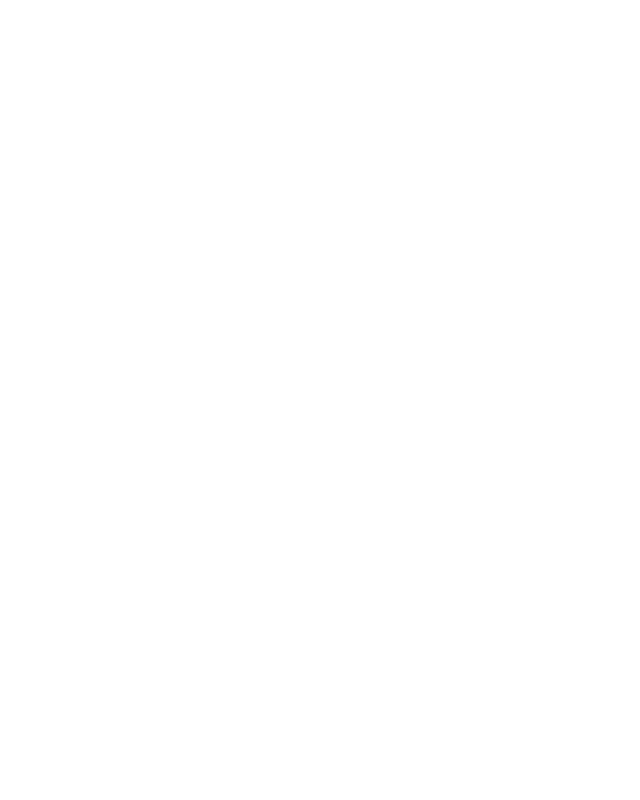
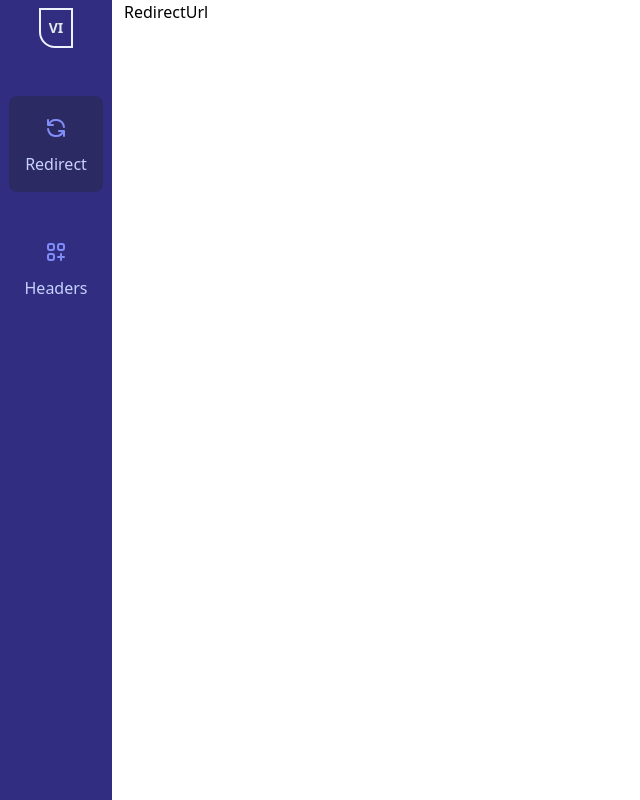
Before and after one commit to shanmugharajk/vue-interceptor, a Vue app: page / in a window 1280 px wide. Before the commit this address had no page. Shown: the whole page, without its empty margins (0-640 px from the left). Built offline with nearby package versions, Linux system fonts and the light colour scheme.

Commit message:
feat(options-ui): sidebar selected menu update

```diff
--- a/public/index.html
+++ /dev/null
@@ -1,17 +0,0 @@
-<!DOCTYPE html>
-<html lang="">
-  <head>
-    <meta charset="utf-8">
-    <meta http-equiv="X-UA-Compatible" content="IE=edge">
-    <meta name="viewport" content="width=device-width,initial-scale=1.0">
-    <link rel="icon" href="<%= BASE_URL %>favicon.ico">
-    <title><%= htmlWebpackPlugin.options.title %></title>
-  </head>
-  <body>
-    <noscript>
-      <strong>We're sorry but <%= htmlWebpackPlugin.options.title %> doesn't work properly without JavaScript enabled. Please enable it to continue.</strong>
-    </noscript>
-    <div id="app"></div>
-    <!-- built files will be auto injected -->
-  </body>
-</html>
--- a/src/components/Sidebar.vue
+++ b/src/components/Sidebar.vue
@@ -1,13 +1,23 @@
 <template>
   <section class="w-28 min-h-screen text-center text-gray-200 bg-indigo-900">
     <logo class="mb-8" />
-
-    <button class="btn btn-icon" @click="updateView('redirect-url')">
+    <button
+      class="btn btn-icon"
+      :class="{
+        'bg-hover':
+          currentRoute.path == '/redirect-url' || currentRoute.path == '/',
+      }"
+      @click="updateView('redirect-url')"
+    >
       <refresh-icon class="text-indigo-400" />
       <span class="text-indigo-200 mb-2">Redirect</span>
     </button>
 
-    <button class="btn btn-icon" @click="updateView('modify-headers')">
+    <button
+      class="btn btn-icon"
+      :class="{ 'bg-hover': currentRoute.path == '/modify-headers' }"
+      @click="updateView('modify-headers')"
+    >
       <view-grid-icon class="text-indigo-400" />
       <span class="text-indigo-200 mb-2">Headers</span>
     </button>
@@ -31,11 +41,12 @@
     const router = useRouter();
 
     function updateView(viewName: string) {
-      router.push(viewName);
+      router.push(`options.html/${viewName}`);
     }
 
     return {
       updateView,
+      currentRoute: router.currentRoute,
     };
   },
 });
--- a/src/home/Home.vue
+++ /dev/null
@@ -1,17 +0,0 @@
-<template>
-  <div>
-    <sidebar />
-  </div>
-</template>
-
-<script lang="ts">
-import { defineComponent } from "vue";
-import Sidebar from "@/components/Sidebar.vue";
-
-export default defineComponent({
-  components: {
-    Sidebar,
-  },
-  name: "Home",
-});
-</script>
--- a/src/options/App.vue
+++ b/src/options/App.vue
@@ -1,3 +1,19 @@
 <template>
-  <router-view></router-view>
+  <div class="flex">
+    <sidebar />
+    <div class="ml-3">
+      <router-view></router-view>
+    </div>
+  </div>
 </template>
+
+<script lang="ts">
+import { defineComponent } from "vue";
+import Sidebar from "@/components/Sidebar.vue";
+
+export default defineComponent({
+  components: {
+    Sidebar,
+  },
+});
+</script>
--- a/src/redirect-url/RedirectUrl.vue
+++ b/src/redirect-url/RedirectUrl.vue
@@ -1,4 +1,4 @@
-<template>RedirRedirectUrl</template>
+<template>RedirectUrl</template>
 
 <script lang="ts">
 import { defineComponent } from "vue";
```
Also changed, not shown: src/router/index.ts (+4 -5 lines).
